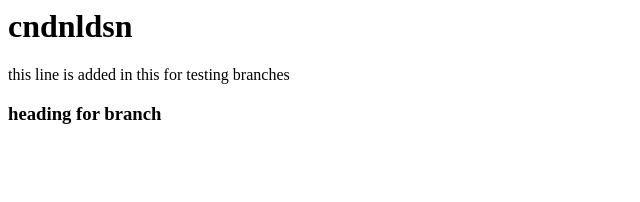
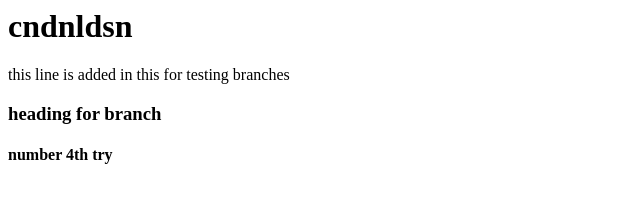
Before and after one commit to interenship1-ops/local, a plain HTML site: page index.html in a window 1280 px wide. Shown: the whole page, without its empty margins (0-640 px from the left). Drawn offline with Linux system fonts and the light colour scheme.

Commit message:
4th time

```diff
--- a/index.html
+++ b/index.html
@@ -3,3 +3,4 @@
 <p>this line is added in this for testing branches</p>
 
 <h3>heading for branch</h3>
+<h4>number 4th try</h4>
```
